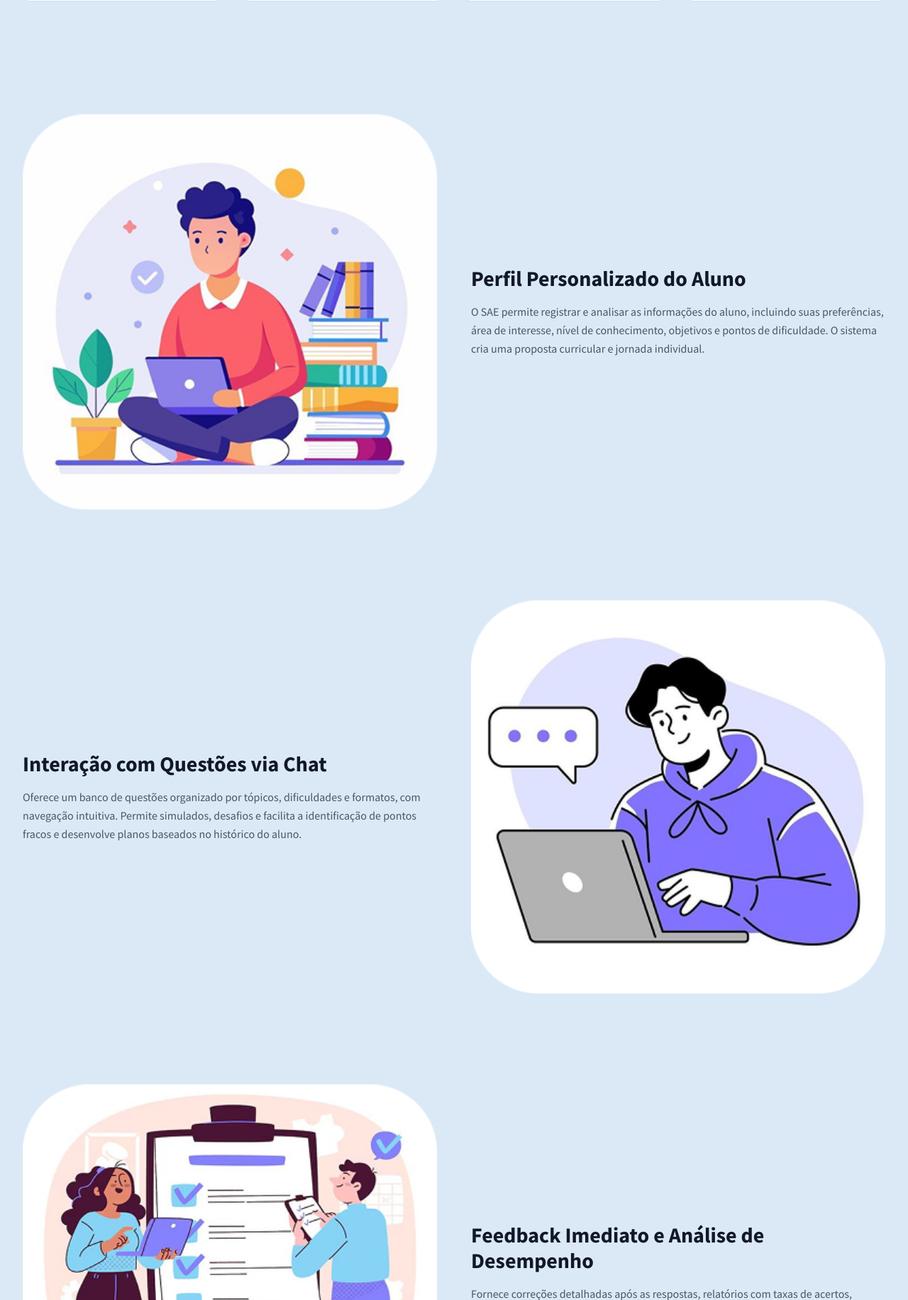
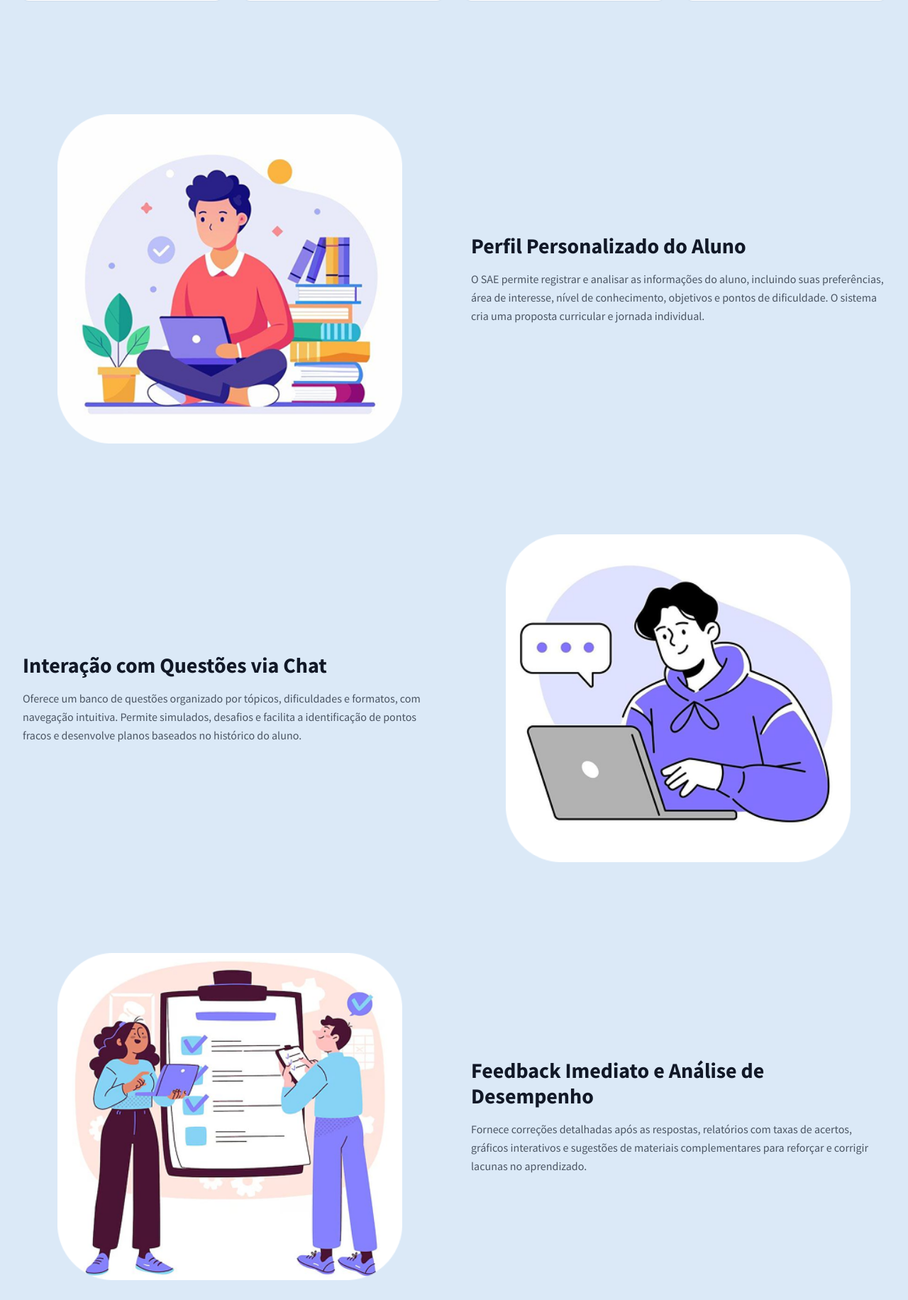
Before and after one commit to Edu-oliveira7/SAE, a Django app: page / in a window 1280 px wide. Shown: the part 1139-2971 px from the top of the page at 71% size. After the commit the page ends 2943 px from the top, so only its background shows below. Run offline with Django 5.2, Linux system fonts and the light colour scheme; some libraries are stand-ins or nearby versions.

Commit message:
home page

```diff
--- a/sae/templates/index.html
+++ b/sae/templates/index.html
@@ -105,7 +105,8 @@
         <div class="space-y-20 sm:space-y-32 py-16">
     <section class="flex flex-col md:flex-row items-center gap-12">
         <div class="md:w-1/2">
-                    <img src="{% static 'imagens/Rectangle 172.png' %}" alt="Ilustração de um estudante em uma mesa com livros" class="rounded-lg w-full">
+            <!-- Alterado w-full para w-5/6 mx-auto para diminuir a imagem e centralizá-la -->
+            <img src="{% static 'imagens/Rectangle 172.png' %}" alt="Ilustração de um estudante em uma mesa com livros" class="rounded-lg w-5/6 mx-auto">
         </div>
         <div class="md:w-1/2">
             <h3 class="text-2xl sm:text-3xl font-bold mb-4">Perfil Personalizado do Aluno</h3>
@@ -116,7 +117,8 @@
     </section>
     <section class="flex flex-col md:flex-row-reverse items-center gap-12">
         <div class="md:w-1/2">
-                    <img src="{% static 'imagens/Rectangle 173.png' %}" alt="Ilustração de uma pessoa interagindo com um chatbot em um laptop" class="rounded-lg w-full">
+            <!-- Alterado w-full para w-5/6 mx-auto para diminuir a imagem e centralizá-la -->
+            <img src="{% static 'imagens/Rectangle 173.png' %}" alt="Ilustração de uma pessoa interagindo com um chatbot em um laptop" class="rounded-lg w-5/6 mx-auto">
         </div>
         <div class="md:w-1/2">
             <h3 class="text-2xl sm:text-3xl font-bold mb-4">Interação com Questões via Chat</h3>
@@ -127,7 +129,8 @@
     </section>
     <section class="flex flex-col md:flex-row items-center gap-12">
         <div class="md:w-1/2">
-                    <img src="{% static 'imagens/Rectangle 174.png' %}" alt="Ilustração de duas pessoas analisando uma prancheta com gráficos" class="rounded-lg w-full">
+            <!-- Alterado w-full para w-5/6 mx-auto para diminuir a imagem e centralizá-la -->
+            <img src="{% static 'imagens/Rectangle 174.png' %}" alt="Ilustração de duas pessoas analisando uma prancheta com gráficos" class="rounded-lg w-5/6 mx-auto">
         </div>
         <div class="md:w-1/2">
             <h3 class="text-2xl sm:text-3xl font-bold mb-4">Feedback Imediato e Análise de Desempenho</h3>
```
Lines whose indentation alone changed are shown as unchanged.
